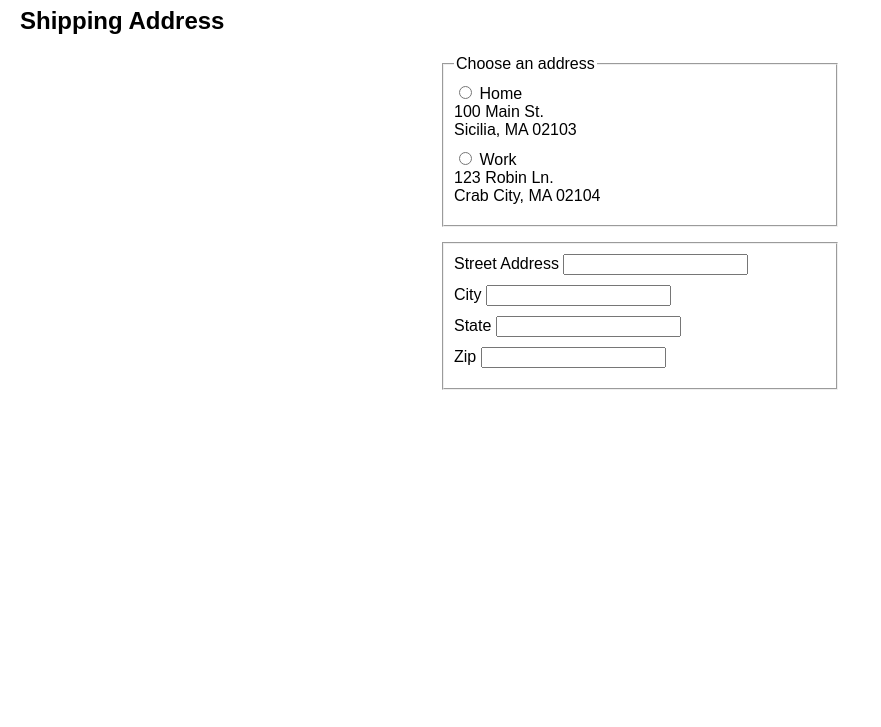
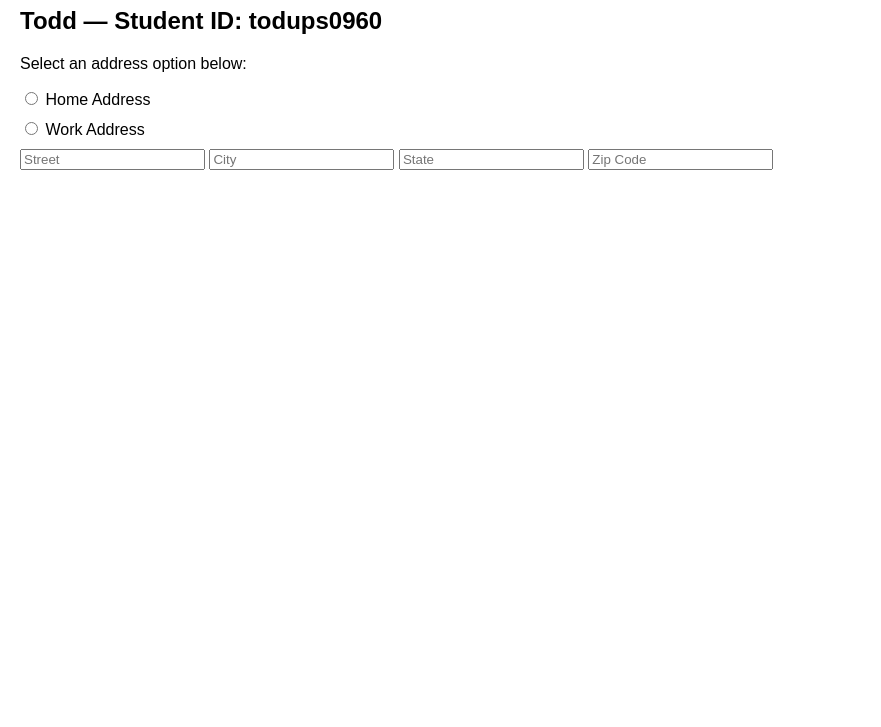
Before and after one commit to toddupshawse/1.8, a plain HTML site: page index.html in a window 1280 px wide. Shown: the part 73-800 px from the top of the page, without its empty margins (0-881 px from the left). Drawn offline with Linux system fonts and the light colour scheme.

Commit message:
Update index.html with project details and structure

```diff
--- a/index.html
+++ b/index.html
@@ -3,51 +3,37 @@
 <head>
     <meta charset="UTF-8">
     <meta name="viewport" content="width=device-width, initial-scale=1.0">
-<title>Variables and Alerts</title>
+    <title>Variables & Alerts - Todd (todups0960)</title>
     <link rel="stylesheet" href="styles.css">
-<script src="script.js" defer></script>
 </head>
 <body>
-<header>
-<h1>Des - Variables and Alerts</h1>
-</header>
-<article>
-<h2>Shipping Address</h2>
-<form>
-<fieldset id="addroptions">
-<legend>Choose an address</legend>
+
+    <div class="card">
+        <h1>Variables & Alerts Project</h1>
+        <h2>Todd — Student ID: todups0960</h2>
+
+        <p>Select an address option below:</p>
+
+        <div class="options">
             <label>
-<input type="radio" name="shippingaddr" id="homeoption">
-Home<br>
-100 Main St.<br>
-Sicilia, MA 02103
+                <input type="radio" name="address" id="homeRadio">
+                Home Address
             </label>
+
             <label>
-<input type="radio" name="shippingaddr" id="workoption">
-Work<br>
-123 Robin Ln.<br>
-Crab City, MA 02104
+                <input type="radio" name="address" id="workRadio">
+                Work Address
             </label>
-</fieldset>
-<fieldset id="contactinfo">
-<label>
-Street Address
-<input type="text" id="streetinput">
-</label>
-<label>
-City
-<input type="text" id="cityinput">
-</label>
-<label>
-State
-<input type="text" id="stateinput">
-</label>
-<label>
-Zip
-<input type="text" id="zipinput">
-</label>
-</fieldset>
-</form>
-</article>
+        </div>
+
+        <div class="fields">
+            <input type="text" id="street" placeholder="Street">
+            <input type="text" id="city" placeholder="City">
+            <input type="text" id="state" placeholder="State">
+            <input type="text" id="zip" placeholder="Zip Code">
+        </div>
+    </div>
+
+    <script src="script.js"></script>
 </body>
 </html>
```
Lines whose indentation alone changed are shown as unchanged.
